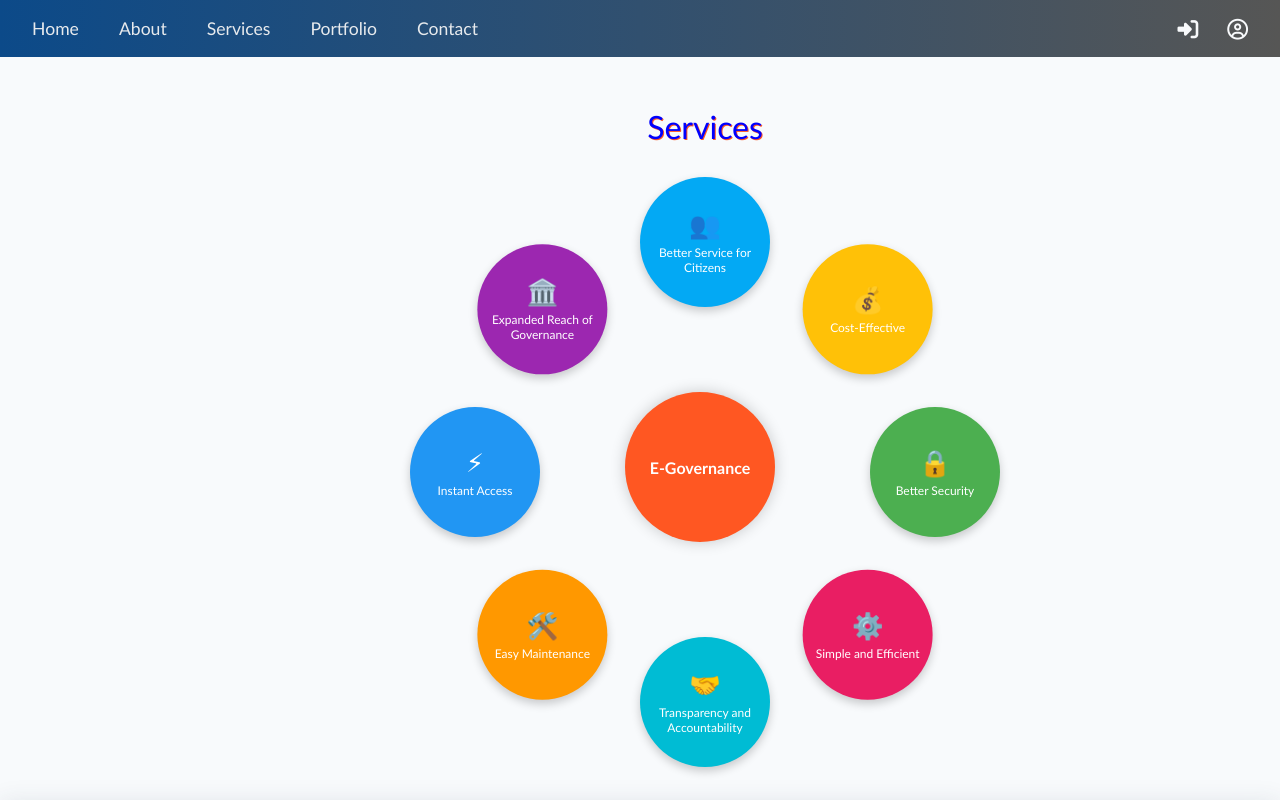
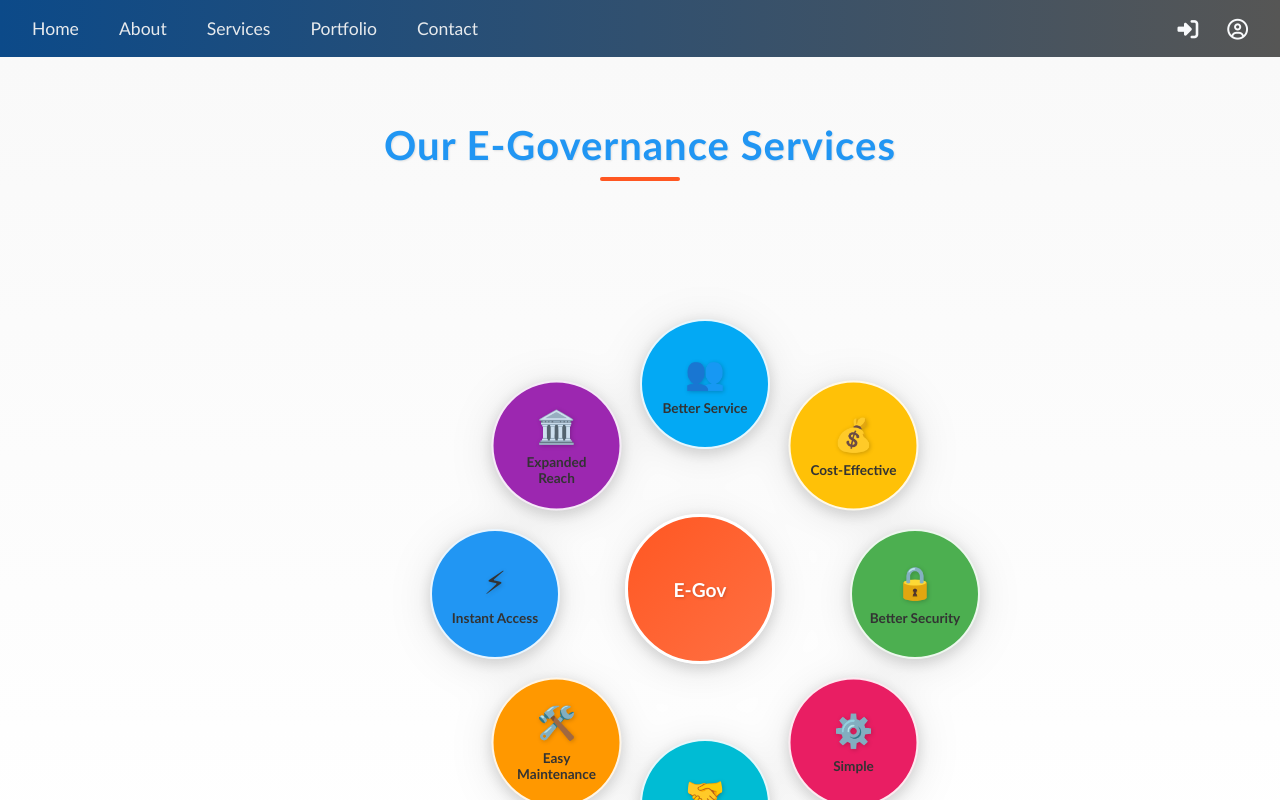
Before and after one commit to RkChhetri358/Ncit-Hackathon, a React (Vite) app in the folder Project/: page / in a window 1280 px wide. Shown: the top 800 px of the page. Built offline with nearby package versions, Linux system fonts and the light colour scheme.

Commit message:
homechange

```diff
--- a/Project/src/components/Home/Home.css
+++ b/Project/src/components/Home/Home.css
@@ -1,22 +1,48 @@
-.egov-container {
-  position: relative;
-  width: 90vw;
-  max-width: 600px;
-  height: 90vw;
-  max-height: 600px;
-  margin: 0 auto;
-  margin-top: 50px;
-  margin-bottom: 100px;
+:root {
+  --primary-color: #FF5722;
+  --secondary-color: #2196F3;
+  --text-color: #333;
+  --light-text: white;
+  --shadow: 0 4px 15px rgba(0, 0, 0, 0.15);
+  --transition: all 0.3s cubic-bezier(0.25, 0.8, 0.25, 1);
+}
+
+.e-gov-section {
+  padding: 2rem 0;
+  background: linear-gradient(to bottom, #f9f9f9, #fff);
+  min-height: 100vh;
+  display: flex;
+  flex-direction: column;
+  align-items: center;
 }
 
 #services {
-  display: flex;
-  justify-content: center;
-  color: blue;
-  font-size: xx-large;
-  margin-left: 130px;
+  color: var(--secondary-color);
+  font-size: clamp(1.8rem, 4vw, 2.5rem);
   text-align: center;
-  text-shadow: 1px 1px #FF5722;
+  margin: 2rem 0 3rem;
+  text-shadow: 1px 1px 2px rgba(0, 0, 0, 0.1);
+  font-weight: 700;
+  letter-spacing: 1px;
+  position: relative;
+}
+
+#services::after {
+  content: '';
+  display: block;
+  width: 80px;
+  height: 4px;
+  background: var(--primary-color);
+  margin: 0.5rem auto 0;
+  border-radius: 2px;
+}
+
+.egov-container {
+  position: relative;
+  width: min(90vw, 600px);
+  height: min(80vw, 600px);
+  margin: 0 auto;
+  filter: drop-shadow(0 5px 20px rgba(0, 0, 0, 0.1));
 }
 
 .egov-center {
@@ -24,19 +50,32 @@
   top: 60%;
   left: 60%;
   transform: translate(-50%, -50%);
-  background-color: #FF5722;
-  color: white;
-  width: 25vw;
-  height: 25vw;
-  max-width: 150px;
-  max-height: 150px;
+  background: linear-gradient(135deg, var(--primary-color), #ff7043);
+  color: var(--light-text);
+  width: min(25vw, 150px);
+  height: min(25vw, 150px);
   border-radius: 50%;
   display: flex;
   align-items: center;
   justify-content: center;
   font-weight: bold;
   text-align: center;
-  box-shadow: 0 0 15px rgba(0, 0, 0, 0.2);
+  box-shadow: var(--shadow);
+  font-size: clamp(0.9rem, 2vw, 1.2rem);
+  z-index: 10;
+  cursor: pointer;
+  transition: var(--transition);
+  border: 3px solid white;
+}
+
+.egov-center:hover {
+  transform: translate(-50%, -50%) scale(1.05);
+  box-shadow: 0 8px 25px rgba(255, 87, 34, 0.4);
+}
+
+.egov-center span {
+  font-weight: 800;
+  text-shadow: 1px 1px 3px rgba(0, 0, 0, 0.2);
 }
 
 .egov-feature {
@@ -44,59 +83,120 @@
   top: 50%;
   left: 50%;
   transform-origin: center center;
+  will-change: transform;
 }
 
 .egov-button {
-  width: 22vw;
-  height: 22vw;
-  max-width: 130px;
-  max-height: 130px;
+  width: min(22vw, 130px);
+  height: min(22vw, 130px);
   border-radius: 50%;
-  color: white;
+  background: white;
+  color: var(--text-color);
   text-align: center;
   padding: 10px;
-  box-shadow: 0 4px 10px rgba(0, 0, 0, 0.2);
-  transition: transform 0.4s ease, box-shadow 0.5s ease;
+  box-shadow: var(--shadow);
+  transition: var(--transition);
   display: flex;
   flex-direction: column;
   justify-content: center;
   align-items: center;
+  border: 2px solid rgba(255, 255, 255, 0.9);
+  overflow: hidden;
+  z-index: 5;
+  cursor: pointer;
+}
+
+.egov-button::before {
+  content: '';
+  position: absolute;
+  top: 0;
+  left: 0;
+  width: 100%;
+  height: 100%;
+  background: linear-gradient(135deg, rgba(255, 255, 255, 0.2), rgba(255, 255, 255, 0));
+  opacity: 0;
+  transition: var(--transition);
 }
 
 .egov-button:hover {
-  transform: scale(1.5);
-  box-shadow: 0 6px 15px rgba(0, 0, 0, 0.3);
+  transform: scale(1.15);
+  box-shadow: 0 10px 25px rgba(0, 0, 0, 0.25);
+  color: var(--light-text);
+  background: var(--hover-color);
+}
+
+.egov-button:hover::before {
+  opacity: 1;
 }
 
 .egov-icon {
-  font-size: 1.6rem;
-  margin-bottom: 5px;
+  font-size: clamp(1.5rem, 3.5vw, 2rem);
+  margin-bottom: 0.5rem;
+  transition: var(--transition);
+  filter: drop-shadow(1px 1px 2px rgba(0, 0, 0, 0.2));
+}
+
+.egov-button:hover .egov-icon {
+  transform: scale(1.2) translateY(-3px);
 }
 
 .egov-label {
-  font-size: 0.75rem;
+  font-size: clamp(0.6rem, 1.8vw, 0.85rem);
   text-align: center;
+  font-weight: 600;
+  padding: 0 5px;
+  transition: var(--transition);
+  line-height: 1.2;
 }
 
-/* Responsive tweaks */
+@keyframes float {
+  0%, 100% { transform: scale(1.15) translateY(0); }
+  50% { transform: scale(1.15) translateY(-8px); }
+}
+
+.egov-button:hover {
+  animation: float 2.5s ease-in-out infinite;
+}
+
+/* Responsive adjustments */
+@media (max-width: 768px) {
+  .e-gov-section {
+    padding: 1.5rem 0;
+  }
+
+  #services {
+    margin: 1rem 0 2rem;
+  }
+
+  .egov-button {
+    width: min(24vw, 110px);
+    height: min(24vw, 110px);
+  }
+}
+
 @media (max-width: 480px) {
+  .egov-container {
+    width: min(95vw, 400px);
+    height: min(95vw, 400px);
+  }
+
   .egov-button {
-    width: 18vw;
-    height: 18vw;
-    font-size: 0.65rem;
+    width: min(28vw, 90px);
+    height: min(28vw, 90px);
+  }
+
+  .egov-center {
+    width: min(30vw, 120px);
+    height: min(30vw, 120px);
+    font-size: 0.9rem;
   }
 
   .egov-label {
-    font-size: 0.6rem;
+    font-size: 0.55rem;
   }
 
   .egov-icon {
-    font-size: 1.2rem;
-  }
-
-  .egov-center {
-    width: 30vw;
-    height: 30vw;
-    font-size: 0.9rem;
+    font-size: 1.4rem;
+    margin-bottom: 0.3rem;
   }
 }
--- a/Project/src/components/Home/Home.jsx
+++ b/Project/src/components/Home/Home.jsx
@@ -1,44 +1,66 @@
-import React from 'react'
+import React from 'react';
 import "./Home.css";
+
 const features = [
   { label: 'Better Security', color: '#4CAF50', icon: '🔒' },
-  { label: 'Simple and Efficient', color: '#E91E63', icon: '⚙️' },
-  { label: 'Transparency and Accountability', color: '#00BCD4', icon: '🤝' },
+  { label: 'Simple', color: '#E91E63', icon: '⚙️' },
+  { label: 'Transparency', color: '#00BCD4', icon: '🤝' },
   { label: 'Easy Maintenance', color: '#FF9800', icon: '🛠️' },
   { label: 'Instant Access', color: '#2196F3', icon: '⚡' },
-  { label: 'Expanded Reach of Governance', color: '#9C27B0', icon: '🏛️' },
-  { label: 'Better Service for Citizens', color: '#03A9F4', icon: '👥' },
+  { label: 'Expanded Reach', color: '#9C27B0', icon: '🏛️' },
+  { label: 'Better Service', color: '#03A9F4', icon: '👥' },
   { label: 'Cost-Effective', color: '#FFC107', icon: '💰' },
 ];
 
 export default function Home() {
+  const calculateRadius = () => {
+    const viewportWidth = Math.min(window.innerWidth, 600);
+    return Math.min(viewportWidth * 0.35, 230);
+  };
 
   return (
-    <>
+    <div className="e-gov-section">
+      <h1 id="services">Our E-Governance Services</h1>
+
+      <div className="egov-wrapper">
         <div className="egov-container">
-     <center> <label htmlFor="services" id='services'>Services</label></center>
-      <div className="egov-center">E-Governance</div>
+          <div className="egov-center" aria-label="E-Governance Hub">
+            <span>E-Gov</span>
+          </div>
+
           {features.map((feature, index) => {
             const angle = (index / features.length) * 360;
+            const radius = calculateRadius();
+
             return (
               <div
                 key={index}
                 className="egov-feature"
                 style={{
-            transform: `rotate(${angle}deg) translate(230px) rotate(-${angle}deg)`
+                  transform: `rotate(${angle}deg) translate(${radius}px) rotate(-${angle}deg)`,
+                  zIndex: features.length - index
                 }}
               >
                 <div
                   className="egov-button"
-              style={{ backgroundColor: feature.color }}
+                  style={{
+                    backgroundColor: feature.color,
+                    '--hover-color': `${feature.color}CC`
+                  }}
+                  aria-label={feature.label}
                 >
-              <div className="egov-icon">{feature.icon}</div>
-              <div className="egov-label">{feature.label}</div>
+                  <div className="egov-icon" aria-hidden="true">
+                    {feature.icon}
+                  </div>
+                  <div className="egov-label">
+                    {feature.label}
+                  </div>
                 </div>
               </div>
             );
           })}
         </div>
-         </>
+      </div>
+    </div>
   )
 }
```
Also changed, not shown: 1 other file (tests, documents, lock files or other folders). Lines whose indentation alone changed are shown as unchanged.
